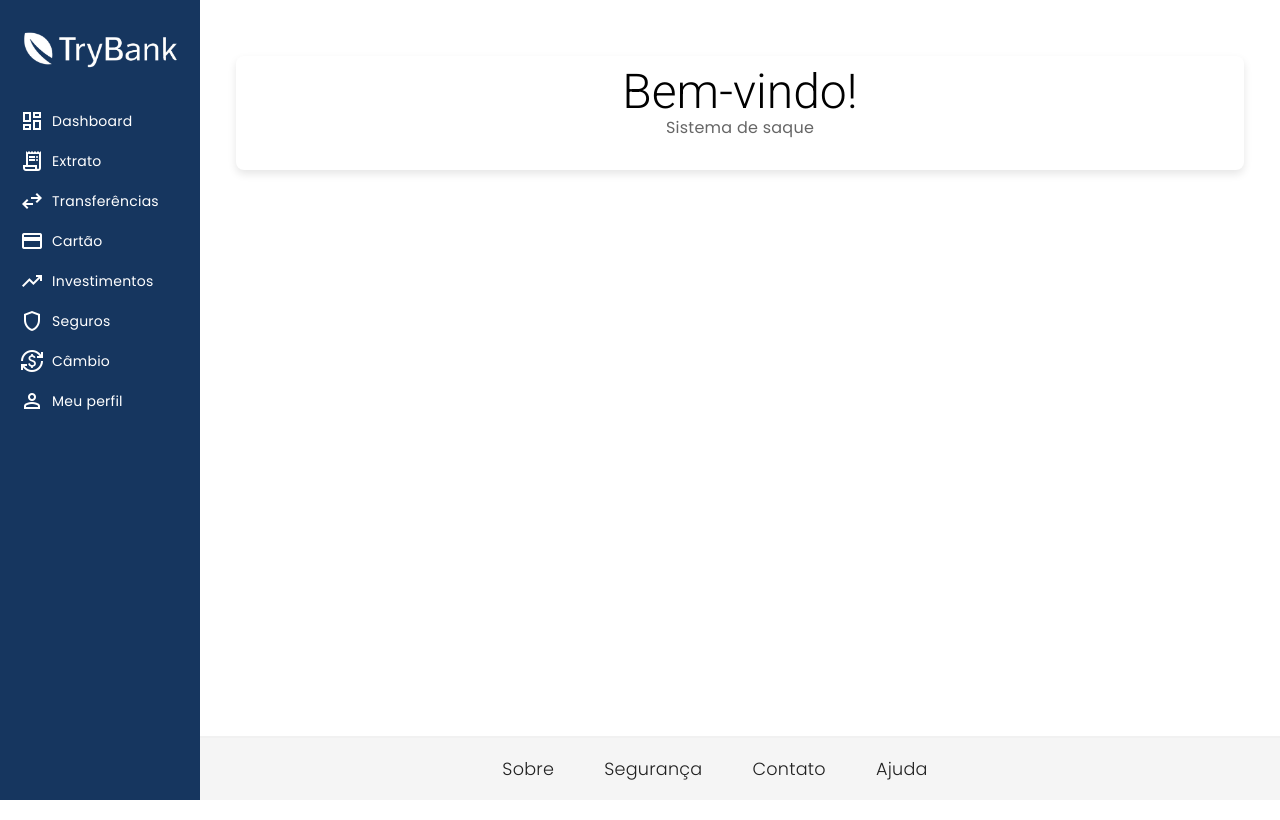
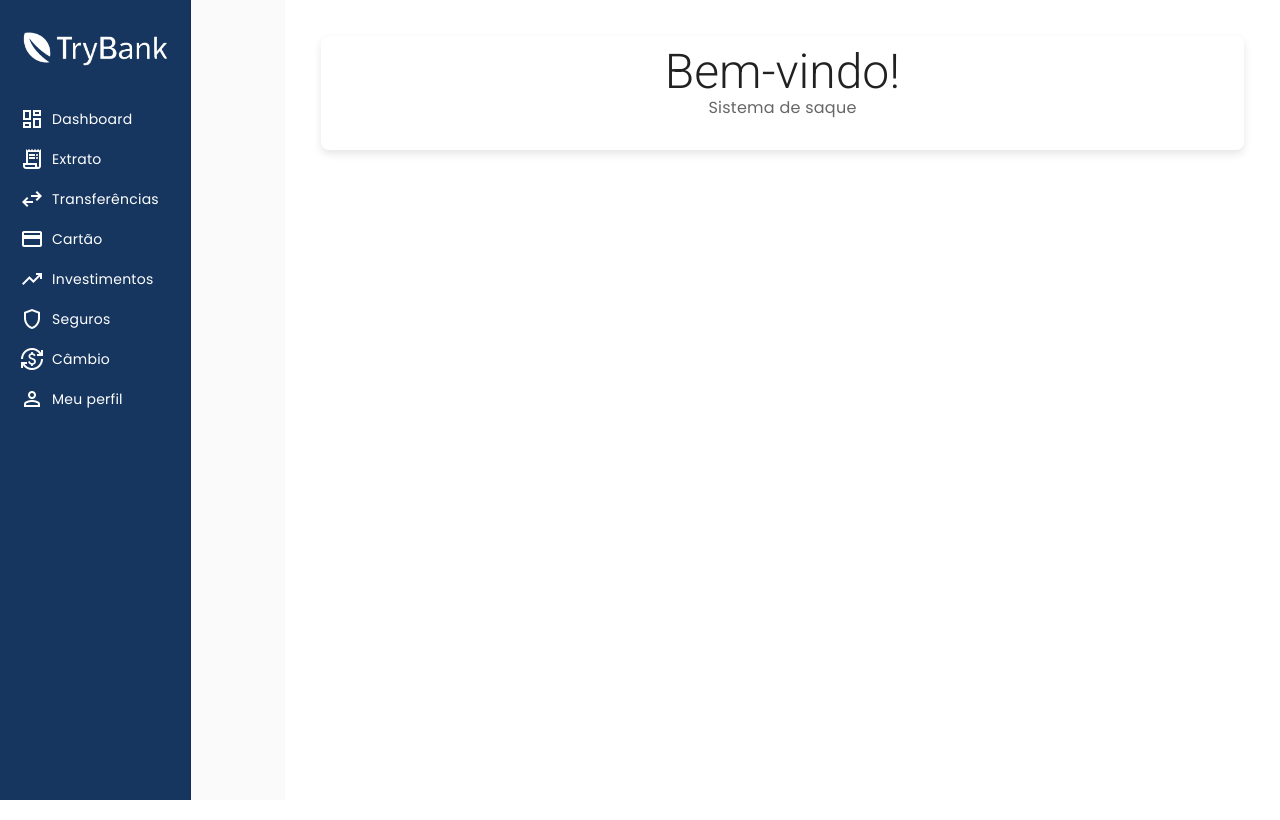
Before and after one commit to AnaBeatrizBentoSilva/Withdrawal-System, an Angular app: page / in a window 1280 px wide. Built offline with nearby package versions, Linux system fonts and the light colour scheme.

Commit message:
feat: design nav footer header

```diff
--- a/src/app/app.component.ts
+++ b/src/app/app.component.ts
@@ -1,12 +1,11 @@
 import { Component } from '@angular/core';
-import { RouterOutlet } from '@angular/router';
 import { NavComponent } from './components/template/nav/nav.component';
 import { FooterComponent } from "./components/template/footer/footer.component";
 
 @Component({
   selector: 'app-root',
   standalone: true,
-  imports: [RouterOutlet, NavComponent, FooterComponent],
+  imports: [NavComponent, FooterComponent],
   templateUrl: './app.component.html',
   styleUrl: './app.component.scss'
 })
--- a/src/app/components/template/nav/nav.component.html
+++ b/src/app/components/template/nav/nav.component.html
@@ -1,42 +1,45 @@
-<div class="container">
-  <div class="sidenav">
+<mat-sidenav-container class="container">
+  <mat-sidenav class="sidenav" mode="side" opened fixedInViewport="true">
     <div class="logo-container">
       <img src="assets/png/logo.png" alt="logo">
     </div>
-    <a href="/" class="nav-item" routerLink="/">
-      <span class="material-symbols-outlined"> dashboard </span>
+    <div class="nav-list">
+      <a class="nav-item" routerLink="/">
+        <i class="material-symbols-outlined"> dashboard </i>
         Dashboard
       </a>
-    <a href="/withdraw" class="nav-item" routerLink="/withdraw">
-      <span class="material-symbols-outlined"> receipt_long </span>
+      <a class="nav-item" routerLink="/withdraw">
+        <i class="material-symbols-outlined"> receipt_long </i>
         Extrato
       </a>
-    <a href="/" class="nav-item" routerLink="/">
-      <span class="material-symbols-outlined"> swap_horiz </span>
+      <a class="nav-item" routerLink="/withdraw">
+        <i class="material-symbols-outlined"> swap_horiz </i>
         Transferências
       </a>
-    <a href="/" class="nav-item" routerLink="/">
-      <span class="material-symbols-outlined"> credit_card </span>
+      <a class="nav-item" routerLink="/withdraw">
+        <i class="material-symbols-outlined"> credit_card </i>
         Cartão
       </a>
-    <a href="/" class="nav-item" routerLink="/">
-      <span class="material-symbols-outlined"> trending_up </span>
+      <a class="nav-item" routerLink="/withdraw">
+        <i class="material-symbols-outlined"> trending_up </i>
         Investimentos
       </a>
-    <a href="/" class="nav-item" routerLink="/">
-      <span class="material-symbols-outlined"> shield </span>
+      <a class="nav-item" routerLink="/">
+        <i class="material-symbols-outlined"> shield </i>
         Seguros
       </a>
-    <a href="/" class="nav-item" routerLink="/">
-      <span class="material-symbols-outlined"> currency_exchange </span>
+      <a class="nav-item" routerLink="/">
+        <i class="material-symbols-outlined"> currency_exchange </i>
         Câmbio
       </a>
-    <a href="/" class="nav-item" routerLink="/">
-      <span class="material-symbols-outlined"> person </span>
+      <a class="nav-item" routerLink="/">
+        <i class="material-symbols-outlined"> person </i>
         Meu perfil
       </a>
+
     </div>
-  <div class="content">
+  </mat-sidenav>
+  <mat-sidenav-content class="content">
     <router-outlet></router-outlet>
-  </div>
-</div>
+  </mat-sidenav-content>
+</mat-sidenav-container>
--- a/src/app/components/template/nav/nav.component.scss
+++ b/src/app/components/template/nav/nav.component.scss
@@ -1,13 +1,11 @@
 @import "../../../../styles/variables.scss";
 
 .container {
-  display: flex;
+  height: 100vh;
+}
 
 .sidenav {
   background-color: $primary-color;
-    width: 200px;
-    height: 100vh;
-    position: fixed;
   padding: 30px 20px 0;
 
   .logo-container {
@@ -17,32 +15,33 @@
     margin-bottom: 40px;
 
     img {
-        width: 100%;
+      width: 150px;
     }
   }
 
+  .nav-list {
     .nav-item {
+      cursor: pointer;
+
       display: flex;
       align-items: center;
       color: #fff;
       text-decoration: none;
       margin-bottom: 16px;
 
-      span {
+      i {
         display: flex;
         align-items: center;
         margin-right: 8px;
       }
     }
   }
+}
 
 .content {
   margin-left: 200px;
-    margin-top: 20px;
   padding: 16px;
   background-color: #fff;
-    flex: 1;
   height: 100vh;
   box-sizing: border-box;
 }
-}
--- a/src/app/components/template/nav/nav.component.ts
+++ b/src/app/components/template/nav/nav.component.ts
@@ -1,10 +1,12 @@
 import { Component } from '@angular/core';
-import { RouterOutlet } from '@angular/router';
+import { RouterModule } from '@angular/router';
+import { MatSidenavModule } from '@angular/material/sidenav';
+import { MatListModule } from '@angular/material/list';
 
 @Component({
   selector: 'app-nav',
   standalone: true,
-  imports: [RouterOutlet, ],
+  imports: [RouterModule, MatSidenavModule, MatListModule],
   templateUrl: './nav.component.html',
   styleUrl: './nav.component.scss'
 })
```
Lines whose indentation alone changed are shown as unchanged.
